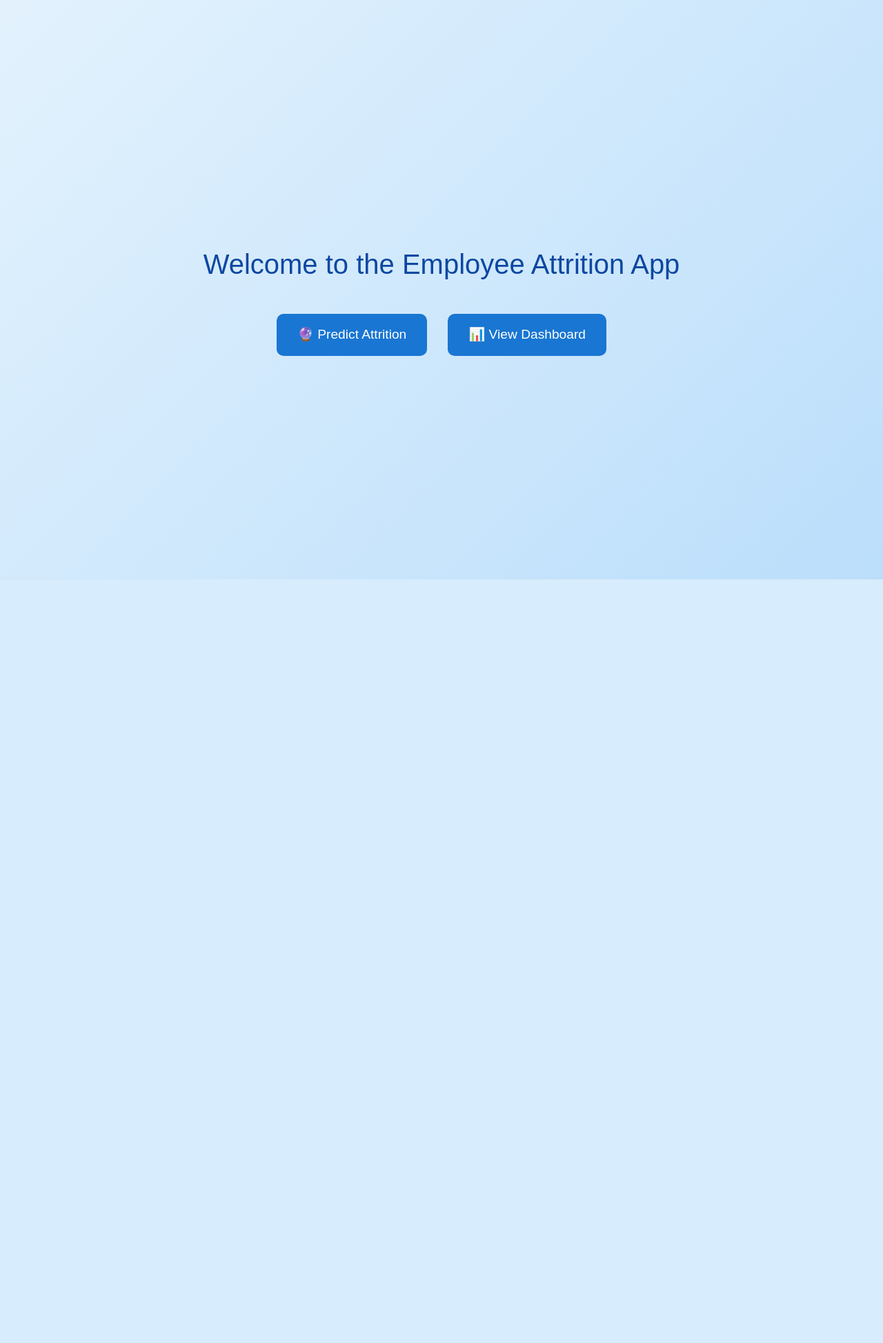
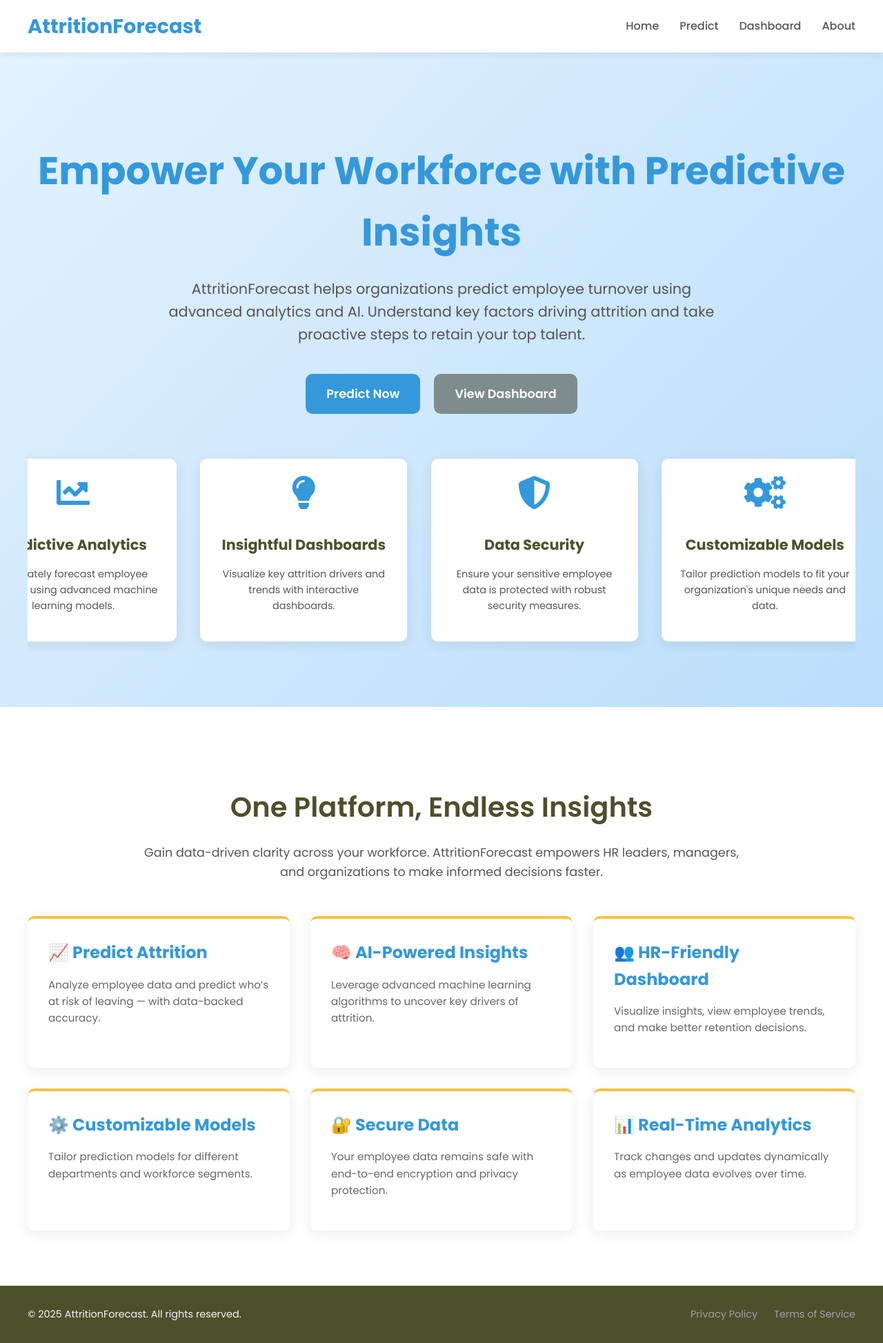
Before and after one commit to Raj-Patkar/Employee-Attrition, a Flask app: page / in a window 1280 px wide. Shown: the whole page at 69% size. Before the commit the page ends 840 px from the top, so only its background shows below. Run offline with Flask 3, Linux system fonts and the light colour scheme; parts of the project's set-up code (start-up, migrations or seed data) failed here and were passed over.

Commit message:
Landing page - added landing.css

```diff
--- /dev/null
+++ b/Frontend/static/landing.css
@@ -0,0 +1,384 @@
+/* -------------------------------------
+LANDING PAGE SPECIFIC STYLES (NEWLY ADDED)
+These styles are for the multi-section landing page (home.html)
+------------------------------------- */
+
+/* --- Root Variables for consistency --- */
+:root {
+    --primary-color: #3498db;
+    --secondary-color: #4e502c;
+    --accent-color: #f5c242;
+    --light-text-color: #555;
+    --container-background: #ffffff;
+    --section-background: #f8f9fa; /* Light Gray for sections */
+    --shadow-color-soft: rgba(0, 0, 0, 0.08);
+}
+
+/* Base Body & Layout */
+body.home-page {
+    font-family: 'Poppins', sans-serif;
+    line-height: 1.6;
+    color: #333;
+    background-color: var(--section-background);
+    margin: 0;
+    padding: 0;
+    display: flex;
+    flex-direction: column;
+    min-height: 100vh;
+}
+
+.container {
+    max-width: 1200px;
+    margin: 0 auto;
+    padding: 0 25px;
+}
+
+/* --- Header --- */
+.main-header {
+    background-color: var(--container-background);
+    padding: 15px 0;
+    box-shadow: 0 2px 10px var(--shadow-color-soft);
+    position: sticky;
+    top: 0;
+    z-index: 1000;
+}
+
+.header-container {
+    display: flex;
+    justify-content: space-between;
+    align-items: center;
+}
+
+.logo {
+    font-size: 1.8em;
+    font-weight: 700;
+    color: var(--primary-color);
+    text-decoration: none;
+}
+
+.main-header nav ul {
+    list-style: none;
+    margin: 0;
+    padding: 0;
+    display: flex;
+}
+
+.main-header nav ul li {
+    margin-left: 30px;
+}
+
+.main-header nav ul li a {
+    text-decoration: none;
+    color: var(--light-text-color);
+    font-weight: 500;
+    transition: color 0.3s ease;
+}
+
+.main-header nav ul li a:hover {
+    color: var(--primary-color);
+}
+
+/* --- Hero Section --- */
+.hero {
+    background: linear-gradient(135deg, #e3f2fd, #bbdefb);
+    padding: 80px 0;
+    text-align: center;
+}
+
+.hero-content {
+    display: flex;
+    flex-direction: column;
+    align-items: center;
+    justify-content: center;
+    max-width: 1200px;
+    margin: 0 auto;
+    padding: 0 25px;
+}
+
+.hero-text h1 {
+    font-size: 3.5em;
+    color: var(--primary-color);
+    margin-bottom: 20px;
+    font-weight: 700;
+}
+
+.hero-text p {
+    font-size: 1.3em;
+    color: var(--light-text-color);
+    max-width: 800px;
+    margin: 0 auto 40px auto;
+}
+
+.hero-buttons {
+    display: flex;
+    gap: 20px;
+    justify-content: center;
+    margin-top: 20px;
+}
+
+.hero-image img {
+    max-width: 100%;
+    height: auto;
+    margin-top: 40px;
+    border-radius: 10px;
+    box-shadow: 0 10px 30px rgba(0,0,0,0.1);
+}
+
+/* --- General Button Styles --- */
+.btn {
+    text-decoration: none;
+    color: white;
+    padding: 15px 30px;
+    border-radius: 10px;
+    font-size: 1.1em;
+    transition: 0.3s ease;
+    font-weight: 600;
+    display: inline-block;
+    border: none;
+    cursor: pointer;
+}
+
+.primary-btn {
+    background-color: var(--primary-color);
+}
+
+.primary-btn:hover {
+    background-color: #2980b9;
+    transform: translateY(-3px);
+}
+
+.secondary-btn {
+    background-color: #7f8c8d;
+}
+
+.secondary-btn:hover {
+    background-color: #616a6b;
+    transform: translateY(-3px);
+}
+
+/* --- Features Section --- */
+.features {
+    padding: 80px 0;
+    text-align: center;
+    background-color: var(--container-background);
+}
+
+.features h2 {
+    font-size: 2.5em;
+    color: var(--secondary-color);
+    margin-bottom: 20px;
+    font-weight: 600;
+}
+
+.features .subtext {
+    font-size: 1.1em;
+    color: var(--light-text-color);
+    max-width: 900px;
+    margin: 0 auto 50px auto;
+}
+
+.feature-grid {
+    display: grid;
+    grid-template-columns: repeat(auto-fit, minmax(300px, 1fr));
+    gap: 30px;
+    margin-top: 40px;
+}
+
+.feature-card {
+    background: #ffffff;
+    padding: 30px;
+    border-radius: 10px;
+    box-shadow: 0 5px 20px rgba(0, 0, 0, 0.08);
+    text-align: left;
+    transition: transform 0.3s ease, box-shadow 0.3s ease;
+    border-top: 4px solid var(--accent-color);
+}
+
+.feature-card:hover {
+    transform: translateY(-5px);
+    box-shadow: 0 8px 30px rgba(0, 0, 0, 0.15);
+}
+
+.feature-card h3 {
+    font-size: 1.5em;
+    color: var(--primary-color);
+    margin-top: 0;
+    margin-bottom: 15px;
+}
+
+.feature-card p {
+    color: #666;
+    font-size: 0.95em;
+}
+
+/* --- Footer --- */
+.main-footer {
+    background-color: var(--secondary-color);
+    color: #f4f4f4;
+    padding: 30px 0;
+    text-align: center;
+    font-size: 0.9em;
+    margin-top: auto;
+}
+
+.main-footer .container {
+    display: flex;
+    justify-content: space-between;
+    align-items: center;
+    flex-wrap: wrap;
+}
+
+.main-footer p {
+    margin: 0;
+}
+
+.footer-links a {
+    color: #a0a0a0;
+    text-decoration: none;
+    margin-left: 20px;
+    transition: color 0.3s ease;
+}
+
+.footer-links a:hover {
+    color: white;
+}
+
+/* --- Features Carousel for Hero Section --- */
+.features-carousel {
+    width: 100%;
+    overflow: hidden;
+    margin-top: 50px;
+    white-space: nowrap;
+    position: relative;
+}
+
+.features-carousel .feature-card-scroll {
+    display: inline-block;
+    background-color: var(--container-background);
+    border-radius: 10px;
+    box-shadow: 0 5px 20px rgba(0, 0, 0, 0.08);
+    padding: 25px;
+    margin: 15px;
+    text-align: center;
+    width: 250px;
+    white-space: normal;
+    vertical-align: top; /* Align items at the top */
+    animation: scroll-left 20s linear infinite;
+}
+
+.features-carousel .feature-card-scroll:hover {
+    animation-play-state: paused;
+}
+
+.features-carousel .feature-card-scroll i {
+    font-size: 3em;
+    color: var(--primary-color);
+    margin-bottom: 15px;
+}
+
+.features-carousel .feature-card-scroll h3 {
+    font-size: 1.3em;
+    color: var(--secondary-color);
+    margin-bottom: 10px;
+}
+
+.features-carousel .feature-card-scroll p {
+    font-size: 0.9em;
+    color: var(--light-text-color);
+}
+
+@keyframes scroll-left {
+    0% { transform: translateX(0); }
+    100% { transform: translateX(-100%); }
+}
+
+/* Responsive adjustments for carousel */
+@media (max-width: 768px) {
+    .header-container,
+    .main-footer .container {
+        flex-direction: column;
+        gap: 15px;
+    }
+
+    .main-header nav ul li {
+        margin: 0 15px;
+    }
+
+    .hero-text h1 {
+        font-size: 2.8em;
+    }
+
+    .hero-text p {
+        font-size: 1.1em;
+    }
+
+    .hero-buttons {
+        flex-direction: column;
+        width: 80%;
+        max-width: 300px;
+    }
+
+    .hero-image {
+        display: none; /* Hide image on smaller screens */
+    }
+
+    .features h2 {
+        font-size: 2em;
+    }
+
+    .features .subtext {
+        font-size: 1em;
+    }
+
+    .feature-grid {
+        grid-template-columns: 1fr;
+    }
+
+    .feature-card {
+        margin: 0 auto;
+        max-width: 400px;
+    }
+
+    .footer-links {
+        margin-top: 15px;
+    }
+
+    .footer-links a {
+        margin: 0 10px;
+    }
+
+    .features-carousel {
+        margin-top: 30px;
+    }
+
+    .features-carousel .feature-card-scroll {
+        width: 200px;
+        padding: 20px;
+        margin: 10px;
+        animation: scroll-left-sm 30s linear infinite; /* Slower scroll for smaller screens */
+    }
+}
+
+@keyframes scroll-left-sm {
+    0% { transform: translateX(0); }
+    100% { transform: translateX(-100%); }
+}
+
+@media (max-width: 480px) {
+    .logo {
+        font-size: 1.5em;
+    }
+
+    .hero-text h1 {
+        font-size: 2.2em;
+    }
+
+    .btn {
+        padding: 12px 25px;
+        font-size: 1em;
+    }
+
+    .features h2 {
+        font-size: 1.8em;
+    }
+}
--- a/Frontend/templates/home.html
+++ b/Frontend/templates/home.html
@@ -1,48 +1,123 @@
 <!DOCTYPE html>
 <html lang="en">
 <head>
-    <meta charset="UTF-8">
-    <title>Employee Attrition Prediction</title>
-    <link rel="stylesheet" href="/static/style.css">
-    <style>
-        body {
-            font-family: 'Poppins', sans-serif;
-            background: linear-gradient(135deg, #e3f2fd, #bbdefb);
-            display: flex;
-            flex-direction: column;
-            justify-content: center;
-            align-items: center;
-            height: 100vh;
-        }
-        h1 {
-            color: #0d47a1;
-            font-size: 2.5em;
-            margin-bottom: 40px;
-        }
-        .button-container {
-            display: flex;
-            gap: 30px;
-        }
-        a {
-            text-decoration: none;
-            background-color: #1976d2;
-            color: white;
-            padding: 15px 30px;
-            border-radius: 10px;
-            font-size: 1.2em;
-            transition: 0.3s;
-        }
-        a:hover {
-            background-color: #0d47a1;
-            transform: scale(1.05);
-        }
-    </style>
+  <meta charset="UTF-8" />
+  <meta name="viewport" content="width=device-width, initial-scale=1.0" />
+  <title>Employee Attrition Prediction | AttritionForecast</title>
+  <link rel="stylesheet" href="/static/landing.css" />
+  <link href="https://fonts.googleapis.com/css2?family=Poppins:wght@400;500;600;700&display=swap" rel="stylesheet" />
+  <link rel="stylesheet" href="https://cdnjs.cloudflare.com/ajax/libs/font-awesome/5.15.3/css/all.min.css" />
 </head>
-<body>
-    <h1>Welcome to the Employee Attrition App</h1>
-    <div class="button-container">
-        <a href="/predict">🔮 Predict Attrition</a>
-        <a href="/dashboard">📊 View Dashboard</a>
+<body class="home-page">
+  <header class="main-header">
+    <div class="container header-container">
+      <a href="/" class="logo">AttritionForecast</a>
+      <nav>
+        <ul>
+          <li><a href="/">Home</a></li>
+          <li><a href="/predict">Predict</a></li>
+          <li><a href="/dashboard">Dashboard</a></li>
+          <li><a href="#about">About</a></li>
+        </ul>
+      </nav>
     </div>
+  </header>
+
+  <main>
+    <!-- Hero Section -->
+    <section class="hero">
+      <div class="hero-content">
+        <div class="hero-text">
+          <h1>Empower Your Workforce with Predictive Insights</h1>
+          <p>
+            AttritionForecast helps organizations predict employee turnover using advanced analytics and AI.
+            Understand key factors driving attrition and take proactive steps to retain your top talent.
+          </p>
+          <div class="hero-buttons">
+            <a href="/predict" class="btn primary-btn">Predict Now</a>
+            <a href="/dashboard" class="btn secondary-btn">View Dashboard</a>
+          </div>
+        </div>
+        <div class="features-carousel">
+          <div class="feature-card-scroll">
+            <i class="fas fa-chart-line"></i>
+            <h3>Predictive Analytics</h3>
+            <p>Accurately forecast employee attrition using advanced machine learning models.</p>
+          </div>
+          <div class="feature-card-scroll">
+            <i class="fas fa-lightbulb"></i>
+            <h3>Insightful Dashboards</h3>
+            <p>Visualize key attrition drivers and trends with interactive dashboards.</p>
+          </div>
+          <div class="feature-card-scroll">
+            <i class="fas fa-shield-alt"></i>
+            <h3>Data Security</h3>
+            <p>Ensure your sensitive employee data is protected with robust security measures.</p>
+          </div>
+          <div class="feature-card-scroll">
+            <i class="fas fa-cogs"></i>
+            <h3>Customizable Models</h3>
+            <p>Tailor prediction models to fit your organization's unique needs and data.</p>
+          </div>
+          <div class="feature-card-scroll">
+            <i class="fas fa-users-cog"></i>
+            <h3>HR Integration</h3>
+            <p>Seamlessly integrate with existing HR systems for streamlined data flow.</p>
+          </div>
+          <div class="feature-card-scroll">
+            <i class="fas fa-tachometer-alt"></i>
+            <h3>Real-time Monitoring</h3>
+            <p>Monitor attrition risks and workforce changes in real-time.</p>
+          </div>
+        </div>
+      </div>
+    </section>
+
+    <!-- Features Section -->
+    <section class="features" id="about">
+      <div class="container">
+        <h2>One Platform, Endless Insights</h2>
+        <p class="subtext">
+          Gain data-driven clarity across your workforce. AttritionForecast empowers HR leaders, managers, and organizations to make informed decisions faster.
+        </p>
+        <div class="feature-grid">
+          <div class="feature-card">
+            <h3>📈 Predict Attrition</h3>
+            <p>Analyze employee data and predict who’s at risk of leaving — with data-backed accuracy.</p>
+          </div>
+          <div class="feature-card">
+            <h3>🧠 AI-Powered Insights</h3>
+            <p>Leverage advanced machine learning algorithms to uncover key drivers of attrition.</p>
+          </div>
+          <div class="feature-card">
+            <h3>👥 HR-Friendly Dashboard</h3>
+            <p>Visualize insights, view employee trends, and make better retention decisions.</p>
+          </div>
+          <div class="feature-card">
+            <h3>⚙️ Customizable Models</h3>
+            <p>Tailor prediction models for different departments and workforce segments.</p>
+          </div>
+          <div class="feature-card">
+            <h3>🔐 Secure Data</h3>
+            <p>Your employee data remains safe with end-to-end encryption and privacy protection.</p>
+          </div>
+          <div class="feature-card">
+            <h3>📊 Real-Time Analytics</h3>
+            <p>Track changes and updates dynamically as employee data evolves over time.</p>
+          </div>
+        </div>
+      </div>
+    </section>
+  </main>
+
+  <footer class="main-footer">
+    <div class="container">
+      <p>&copy; 2025 AttritionForecast. All rights reserved.</p>
+      <div class="footer-links">
+        <a href="#">Privacy Policy</a>
+        <a href="#">Terms of Service</a>
+      </div>
+    </div>
+  </footer>
 </body>
 </html>
--- a/Frontend/templates/result.html
+++ b/Frontend/templates/result.html
@@ -5,7 +5,7 @@
   <title>Prediction Result</title>
   <link rel="stylesheet" href="{{ url_for('static', filename='style.css') }}">
 </head>
-<body>
+<body class="result-page">
   <div class="container result">
     <h1>Prediction Result</h1>
     <p class="prediction">{{ prediction }}</p>
```
